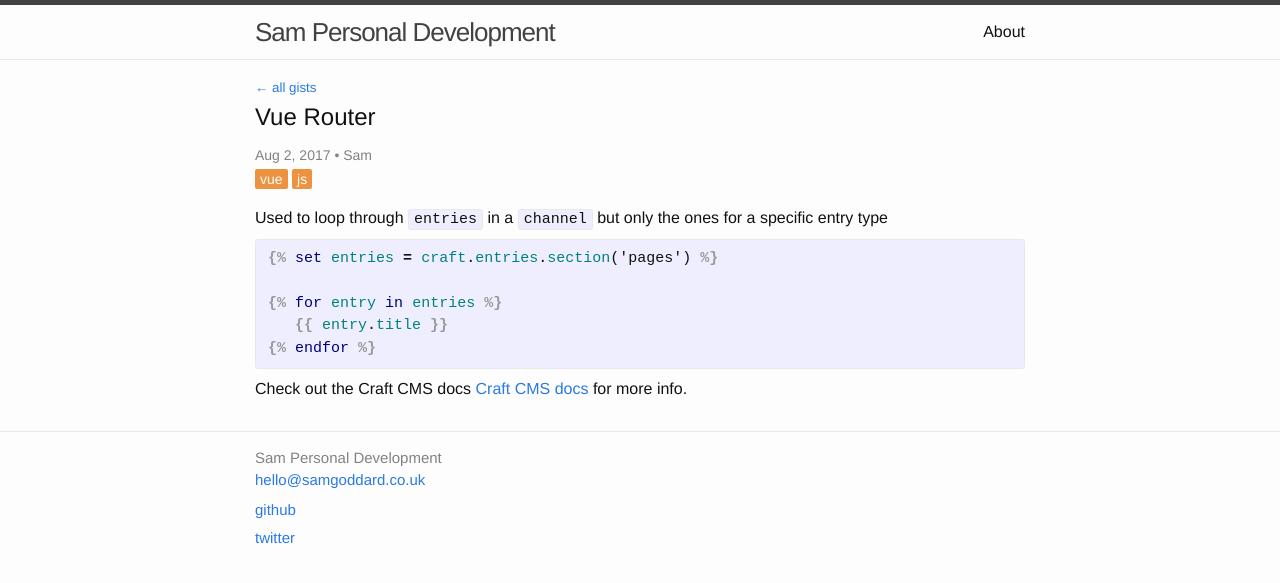
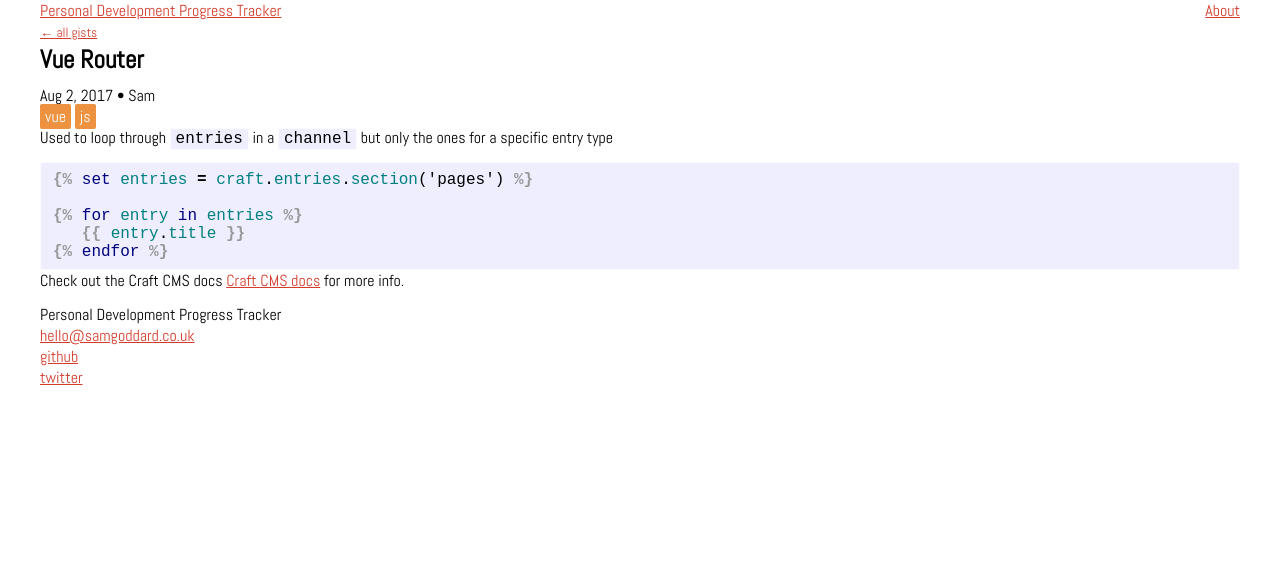
Before and after one commit to samuelgoddard/jekyll-personal-dev-tracker, a Jekyll site: the page built from _gists/vue-router.markdown, in a window 1280 px wide. Shown: the top 583 px of the page. Built offline with Jekyll 4.4.1, drawn with Linux system fonts in a browser that asks for light colours.

Commit message:
stripping out and cleaning up template

```diff
--- a/_config.yml
+++ b/_config.yml
@@ -1,7 +1,7 @@
 # Welcome to Jekyll!
 
 # Site settings
-title: Sam Personal Development
+title: Personal Development Progress Tracker
 email: hello@samgoddard.co.uk
 description: >- # this means to ignore newlines until "baseurl:"
   Write an awesome description for your new site here. You can edit this
--- a/_includes/header.html
+++ b/_includes/header.html
@@ -1,32 +1,23 @@
 <header class="site-header" role="banner">
+    <div class="wrapper">
 
-  <div class="wrapper">
-    {% assign default_paths = site.pages | map: "path" %}
-    {% assign page_paths = site.header_pages | default: default_paths %}
-    <a class="site-title" href="{{ "/" | relative_url }}">{{ site.title | escape }}</a>
+        <div class="g">
+            <div class="col-flex">
+            {% assign default_paths = site.pages | map: "path" %} {% assign page_paths = site.header_pages | default: default_paths %}
+            <a class="site-title" href="{{ " / " | relative_url }}">{{ site.title | escape }}</a>
+        </div>
 
+        <div class="col-flex">
             {% if page_paths %}
-      <nav class="site-nav">
-        <input type="checkbox" id="nav-trigger" class="nav-trigger" />
-        <label for="nav-trigger">
-          <span class="menu-icon">
-            <svg viewBox="0 0 18 15" width="18px" height="15px">
-              <path fill="#424242" d="M18,1.484c0,0.82-0.665,1.484-1.484,1.484H1.484C0.665,2.969,0,2.304,0,1.484l0,0C0,0.665,0.665,0,1.484,0 h15.031C17.335,0,18,0.665,18,1.484L18,1.484z"/>
-              <path fill="#424242" d="M18,7.516C18,8.335,17.335,9,16.516,9H1.484C0.665,9,0,8.335,0,7.516l0,0c0-0.82,0.665-1.484,1.484-1.484 h15.031C17.335,6.031,18,6.696,18,7.516L18,7.516z"/>
-              <path fill="#424242" d="M18,13.516C18,14.335,17.335,15,16.516,15H1.484C0.665,15,0,14.335,0,13.516l0,0 c0-0.82,0.665-1.484,1.484-1.484h15.031C17.335,12.031,18,12.696,18,13.516L18,13.516z"/>
-            </svg>
-          </span>
-        </label>
-
-        <div class="trigger">
+                <nav class="site-nav u-text-right--m">
                     {% for path in page_paths %}
                         {% assign my_page = site.pages | where: "path", path | first %}
                         {% if my_page.title %}
                             <a class="page-link" href="{{ my_page.url | relative_url }}">{{ my_page.title | escape }}</a>
                         {% endif %}
                     {% endfor %}
-        </div>
                 </nav>
             {% endif %}
         </div>
+    </div>
 </header>
--- /dev/null
+++ b/_sass/init.scss
@@ -0,0 +1,19 @@
+/*!
+ * This is the main stylesheet, @import all your partials / modules and anything else that takes your fancy
+ */
+
+// Config files
+@import "modules/config";
+@import "modules/syntax-highlighting";
+
+// Partials files
+@import "partials/reset";
+@import "partials/grid";
+@import "partials/colors";
+@import "partials/buttons";
+@import "partials/typography";
+@import "partials/padding";
+@import "partials/displays";
+
+// Utility files
+@import "utilities/text-align";
--- /dev/null
+++ b/_sass/modules/_config.scss
@@ -0,0 +1,42 @@
+//**
+// Global Settings
+//**
+
+// Global Font Imports
+@import url(https://fonts.googleapis.com/css?family=PT+Serif:400,400italic,700);
+@import url('https://fonts.googleapis.com/css?family=Abel');
+
+
+// Global Responsive Breakpoints
+$mobile-break: 30rem;
+$tablet-break: 45rem;
+$desktop-break: 60rem;
+$large-desktop-break: 73.13rem;
+
+// Global Color Variables (need to add / remove values to map _maps.scss)
+$primary-color: #d33c2c;
+$project-grey: #eee;
+$project-black: #000;
+$project-white: #fff;
+$text-color: #000;
+
+// Global Sizing Variables (need to add / remove values to map _maps.scss)
+$f-xxl: 2.625rem;
+$f-xl: 2.25rem;
+$f-l: 1.575rem;
+$f-m: 1.225rem;
+$f-base: 1rem;
+$f-s: 1.125rem;
+$f-xs: 0.875rem;
+$f-xxs: 0.75rem;
+
+// Global Font Variables
+$helvetica: "Helvetica Neue", Helvetica, Arial, sans-serif;
+$base-font-family: 'Abel', serif;
+
+$base-font-size: 16px;
+$base-font-weight: regular;
+
+// Include Specific Modules
+@import "mixins";
+@import "maps";
--- /dev/null
+++ b/_sass/modules/_maps.scss
@@ -0,0 +1,23 @@
+//**
+// SASS Maps
+//**
+
+// Colors Map
+$colors: (
+  project-primary: $primary-color,
+  project-grey: $project-grey,
+  project-black: $project-black,
+  project-white: $project-white
+);
+
+// Font Sizes Map
+$fontsizes: (
+  xxl: $f-xxl,
+  xl: $f-xl,
+  l: $f-l,
+  m: $f-m,
+  base: $f-base,
+  s: $f-s,
+  xs: $f-xs,
+  xxs: $f-xxs
+);
--- /dev/null
+++ b/_sass/modules/_mixins.scss
@@ -0,0 +1,68 @@
+//**
+// Project Mixins
+//**
+
+// Box Sizing
+
+@mixin box-sizing($box-model) {
+  -webkit-box-sizing: $box-model; // Safari <= 5
+     -moz-box-sizing: $box-model; // Firefox <= 19
+          box-sizing: $box-model;
+}
+
+// Transitions
+
+@mixin transition($transition-property, $transition-time, $method) {
+    -webkit-transition: $transition-property $transition-time $method;
+    -moz-transition: $transition-property $transition-time $method;
+    -ms-transition: $transition-property $transition-time $method;
+    -o-transition: $transition-property $transition-time $method;
+    transition: $transition-property $transition-time $method;
+}
+
+// Border Radius
+
+@mixin border-radius($radius) {
+  -webkit-border-radius: $radius;
+  border-radius: $radius;
+  background-clip: padding-box;
+}
+
+// Rem Calc
+
+@function calculateRem($size) {
+  $remSize: $size / $base-font-size;
+  @return #{$remSize}rem;
+}
+
+@mixin rem-calc($size) {
+  font-size: $size; //Fallback in px
+  font-size: calculateRem($size);
+}
+
+// Responsive mixins
+/* Breakpoints are set in config.scss - used like @include desktop { styles here } - see https://davidwalsh.name/write-media-queries-sass */
+
+@mixin mobile {
+  @media (min-width: #{$mobile-break}) {
+    @content;
+  }
+}
+
+@mixin tablet {
+  @media (min-width: #{$tablet-break}) {
+    @content;
+  }
+}
+
+@mixin desktop {
+  @media (min-width: #{$desktop-break}) {
+    @content;
+  }
+}
+
+@mixin large-desktop {
+  @media (min-width: #{$large-desktop-break}) {
+    @content;
+  }
+}
--- a/_sass/minima/_syntax-highlighting.scss
+++ b/_sass/modules/_syntax-highlighting.scss
@@ -3,7 +3,6 @@
  */
 .highlight {
   background: #fff;
-  @extend %vertical-rhythm;
 
   .highlighter-rouge & {
     background: #eef;
--- /dev/null
+++ b/_sass/partials/_buttons.scss
@@ -0,0 +1,56 @@
+//**
+// Project Buttons
+//**
+
+.btn {
+  text-decoration: none;
+  color: $primary-color;
+  font-size: 0.9em;
+  padding: 6px 25px;
+  border: 0;
+  cursor: pointer;
+  width: 100%;
+  margin: 2px 0;
+  display: inline-block;
+  text-align: center;
+  @include transition(all, 0.15s, ease-in-out);
+  @include border-radius(3px);
+
+  @include mobile {
+    width: auto;
+  }
+
+  &:hover, &:focus {
+    outline: none;
+    cursor: pointer;
+  }
+}
+
+// Primary Button
+.btn--primary {
+  @extend .btn; // load the btn defaults
+  border: 1px solid $primary-color;
+  background: $primary-color;
+  color: #fff;
+
+  &:hover,
+  &:focus {
+    color: #fff;
+    background: darken($primary-color, 4%);
+    border: 1px solid darken($primary-color, 4%);
+  }
+}
+
+// Inverse Button
+.btn--inverse {
+  @extend .btn; // load the btn defaults
+  border: 1px solid $primary-color;
+  color: $primary-color;
+
+  &:hover,
+  &:focus {
+    background: $primary-color;
+    border: 1px solid $primary-color;
+    color: #fff;
+  }
+}
--- /dev/null
+++ b/_sass/partials/_colors.scss
@@ -0,0 +1,19 @@
+//**
+// Color Modifiers
+//**
+
+// Modifiers
+
+// Create 'color' modifier classes based on map in config
+@each $color, $hex in $colors {
+ .c--#{$color} {
+   color: $hex;
+ }
+}
+
+// Create 'background-color' modifier classes based on map in config
+@each $color, $hex in $colors {
+ .bg--#{$color} {
+   background-color: $hex;
+ }
+}
--- /dev/null
+++ b/_sass/partials/_displays.scss
@@ -0,0 +1,33 @@
+//**
+// Global Display Modifiers
+//**
+
+//Globals
+
+.d--block {
+  display: block;
+}
+
+.d--inline {
+  display: inline;
+}
+
+.d--iblock {
+  display: inline-block;
+}
+
+// Lists
+
+ul {
+  &.l--inline {
+    > li {
+      display: inline;
+    }
+  }
+
+  &.l--block {
+    > li {
+      display: block;
+    }
+  }
+}
--- /dev/null
+++ b/_sass/partials/_grid.scss
@@ -0,0 +1,51 @@
+.wrapper {
+  max-width: 1200px;
+  margin-left: auto;
+  margin-right: auto;
+  padding-left: 20px;
+  padding-right: 20px;
+}
+
+.g {
+  display: block;
+}
+
+@include tablet {
+  .g {
+    display: flex;
+    justify-content: space-between;
+    flex-flow: row wrap;
+  }
+
+  .col-flex {
+    flex: 1;
+  }
+
+  .col-1  { width: 7.05%; }
+  .col-2  { width: 15.5%; }
+  .col-3  { width: 23.95%; }
+  .col-4  { width: 32.4%; }
+  .col-5  { width: 40.85%; }
+  .col-6  { width: 49.3%; }
+  .col-7  { width: 57.75%; }
+  .col-8  { width: 66.2%; }
+  .col-9  { width: 74.65%; }
+  .col-10 { width: 83.1%; }
+  .col-11 { width: 91.55%; }
+  .col-12 { width: 100%; }
+}
+
+@include desktop {
+  .col-1--l  { width: 7.05%; }
+  .col-2--l  { width: 15.5%; }
+  .col-3--l  { width: 23.95%; }
+  .col-4--l  { width: 32.4%; }
+  .col-5--l  { width: 40.85%; }
+  .col-6--l  { width: 49.3%; }
+  .col-7--l  { width: 57.75%; }
+  .col-8--l  { width: 66.2%; }
+  .col-9--l  { width: 74.65%; }
+  .col-10--l { width: 83.1%; }
+  .col-11--l { width: 91.55%; }
+  .col-12--l { width: 100%; }
+}
--- /dev/null
+++ b/_sass/partials/_padding.scss
@@ -0,0 +1,50 @@
+//**
+// Global Padding Modifiers
+//**
+
+.p--reset {
+  margin: 0;
+  padding: 0;
+}
+
+// Universal Padding
+@each $fontsize, $size in $fontsizes {
+ .p--#{$fontsize} {
+   padding: $size;
+ }
+}
+
+// Universal Margin
+@each $fontsize, $size in $fontsizes {
+ .m--#{$fontsize} {
+   margin: $size;
+ }
+}
+
+// Top Padding
+@each $fontsize, $size in $fontsizes {
+ .p-top--#{$fontsize} {
+   padding-top: $size;
+ }
+}
+
+// Top Margin
+@each $fontsize, $size in $fontsizes {
+ .m-top--#{$fontsize} {
+   margin-top: $size;
+ }
+}
+
+// Bottom Padding
+@each $fontsize, $size in $fontsizes {
+ .p-bottom--#{$fontsize} {
+   padding-bottom: $size;
+ }
+}
+
+// Bottom Margin
+@each $fontsize, $size in $fontsizes {
+ .m-bottom--#{$fontsize} {
+   margin-bottom: $size;
+ }
+}
--- /dev/null
+++ b/_sass/partials/_reset.scss
@@ -0,0 +1,148 @@
+/**
+ * Reset some basic elements
+ */
+body, h1, h2, h3, h4, h5, h6,
+p, blockquote, pre, hr,
+dl, dd, ol, ul, figure {
+  margin: 0;
+  padding: 0;
+}
+
+html {
+  font-size: 100%;
+}
+
+/**
+ * Basic styling
+ */
+body {
+  font-size: $base-font-size;
+  font-family: $base-font-family;
+  font-weight: $base-font-weight;
+  color: $text-color;
+  background-color: white;
+  -webkit-text-size-adjust: 100%;
+  -webkit-font-feature-settings: "kern" 1;
+     -moz-font-feature-settings: "kern" 1;
+       -o-font-feature-settings: "kern" 1;
+          font-feature-settings: "kern" 1;
+  font-kerning: normal;
+}
+
+/**
+ * Set `margin-bottom` to maintain vertical rhythm
+ */
+h1, h2, h3, h4, h5, h6,
+p, blockquote, pre,
+ul, ol, dl, figure,
+%vertical-rhythm {
+  margin-bottom: 10px / 2;
+}
+
+/**
+ * Images
+ */
+img {
+  max-width: 100%;
+  vertical-align: middle;
+}
+
+/**
+ * Figures
+ */
+figure > img {
+  display: block;
+}
+
+figcaption {
+  font-size: 10px
+}
+
+/**
+ * Lists
+ */
+ul, ol {
+  list-style: none;
+  margin-left: 0px;
+}
+
+li {
+  > ul,
+  > ol {
+    margin-bottom: 0;
+  }
+}
+
+/**
+ * Headings
+ */
+h1, h2, h3, h4, h5, h6 {
+  font-weight: $base-font-weight;
+}
+
+/**
+ * Links
+ */
+a {
+  color: $primary-color;
+  text-decoration: none;
+
+  &:visited {
+    color: darken($primary-color, 15%);
+  }
+
+  &:hover {
+    color: $text-color;
+    text-decoration: underline;
+  }
+
+  .social-media-list &:hover {
+    text-decoration: none;
+
+    .username {
+      text-decoration: underline;
+    }
+  }
+}
+
+/**
+ * Blockquotes
+ */
+blockquote {
+  color: $project-grey;
+  border-left: 4px solid lighten($project-grey, 5%);
+  padding-left: 10px / 2;
+  @include rem-calc(16px);
+  letter-spacing: -1px;
+  font-style: italic;
+
+  > :last-child {
+    margin-bottom: 0;
+  }
+}
+
+/**
+ * Code formatting
+ */
+pre,
+code {
+  @include rem-calc(16px);
+  border: 1px solid lighten($project-grey, 5%);
+  border-radius: 3px;
+  background-color: #eef;
+}
+
+code {
+  padding: 1px 5px;
+}
+
+pre {
+  padding: 8px 12px;
+  overflow-x: auto;
+
+  > code {
+    border: 0;
+    padding-right: 0;
+    padding-left: 0;
+  }
+}
--- /dev/null
+++ b/_sass/partials/_typography.scss
@@ -0,0 +1,61 @@
+//**
+// Typographic elements
+//**
+
+// Global Heading Resets
+
+h1, h2, h3, h4, h5, h6 {
+  font-family: inherit;
+  line-height: 1.5rem;
+  color: inherit;
+  margin-top: 0.333rem;
+  margin-bottom: 0.85rem;
+  font-weight: 700;
+}
+
+h1 {
+  font-size: $f-xl;
+  margin-bottom: 1.3rem;
+}
+
+h2 {
+  font-size: $f-l;
+}
+
+h3 {
+  font-size: $f-m;
+}
+
+h4 {
+  font-size: $f-s;
+}
+
+// Paragraphs
+
+p, blockquote {
+  font-size: $f-base;
+  margin: 0 0 0.85rem 0;
+}
+
+// Anchors
+
+a {
+  color: $primary-color;
+  text-decoration: underline;
+  text-decoration-skip: ink;
+  hyphens: none;
+
+  &:hover {
+    color: lighten($primary-color, 5%);
+    cursor: pointer;
+  }
+}
+
+// Modifiers
+
+// Create modifier classes based on map in config
+@each $fontsize, $size in $fontsizes {
+ .f--#{$fontsize} {
+   font-size: $size;
+ }
+}
--- /dev/null
+++ b/_sass/utilities/_text-align.scss
@@ -0,0 +1,43 @@
+//**
+// Text align utility
+//**
+
+.u-text-center {
+    text-align: center;
+}
+
+.u-text-left {
+    text-align: left;
+}
+
+.u-text-right {
+    text-align: right;
+}
+
+@include tablet {
+    .u-text-center--m {
+        text-align: center;
+    }
+
+    .u-text-left--m {
+        text-align: left;
+    }
+
+    .u-text-right--m {
+        text-align: right;
+    }
+}
+
+@include desktop {
+    .u-text-center--l {
+        text-align: center;
+    }
+
+    .u-text-left--l {
+        text-align: left;
+    }
+
+    .u-text-right--l {
+        text-align: right;
+    }
+}
--- a/assets/main.scss
+++ b/assets/main.scss
@@ -1,4 +1,4 @@
 ---
 ---
 
-@import "config";
+@import "init";
```
Also changed, not shown: _layouts/home.html (+2 -6 lines), Gemfile.lock, 1 other file. Lines whose indentation alone changed are shown as unchanged.
